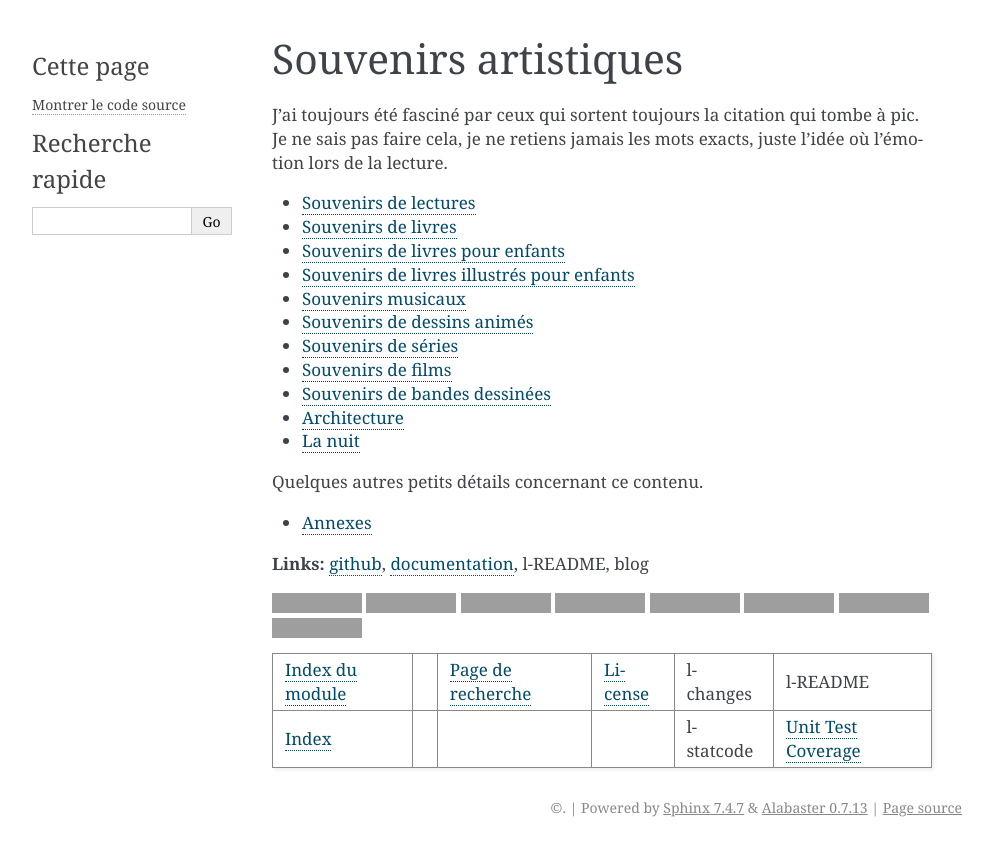
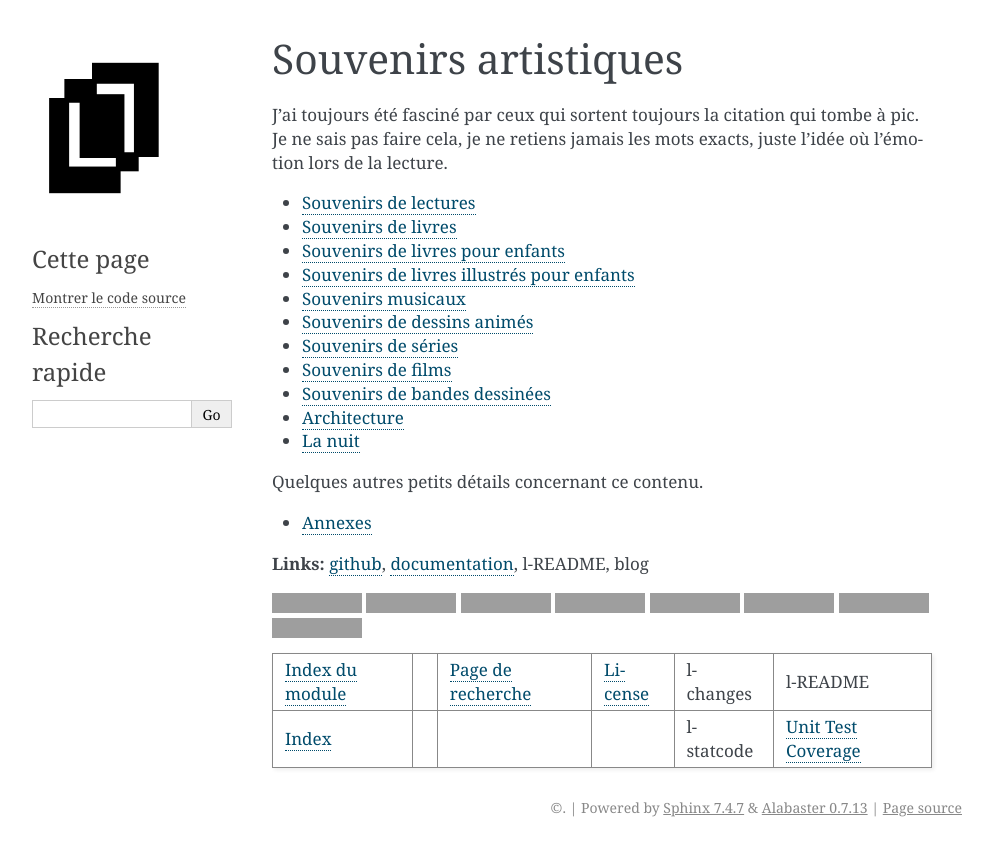
Before and after one commit to sdpython/lecture_citation, a Sphinx documentation site: the page built from _doc/sphinxdoc/source/index.rst, in a window 1280 px wide. Shown: the top 856 px of the page, without its empty margins (148-1141 px from the left). Built offline with Sphinx 7.4.7, drawn with Linux system fonts in a browser that asks for light colours; pages that are not in the unit, such as notebooks, are missing from menus; the version number is read from the project's files by our own code; grey boxes are pictures that could not be loaded.

Commit message:
documentation

```diff
--- a/_doc/sphinxdoc/source/conf.py
+++ b/_doc/sphinxdoc/source/conf.py
@@ -20,7 +20,7 @@ blog_root = "http://www.xavierdupre.fr/app/lecture_citation/helpsphinx/"
 html_search_language = "fr"
 pygments_style = 'sphinx'
 html_css_files = ['my-styles.css']
-html_logo = "phdoc_static/project_ico.png"
+html_logo = "_static/project_ico.png"
 language = "fr"
 mathdef_link_only = True
 
```
Also changed, not shown: 1 other file.
